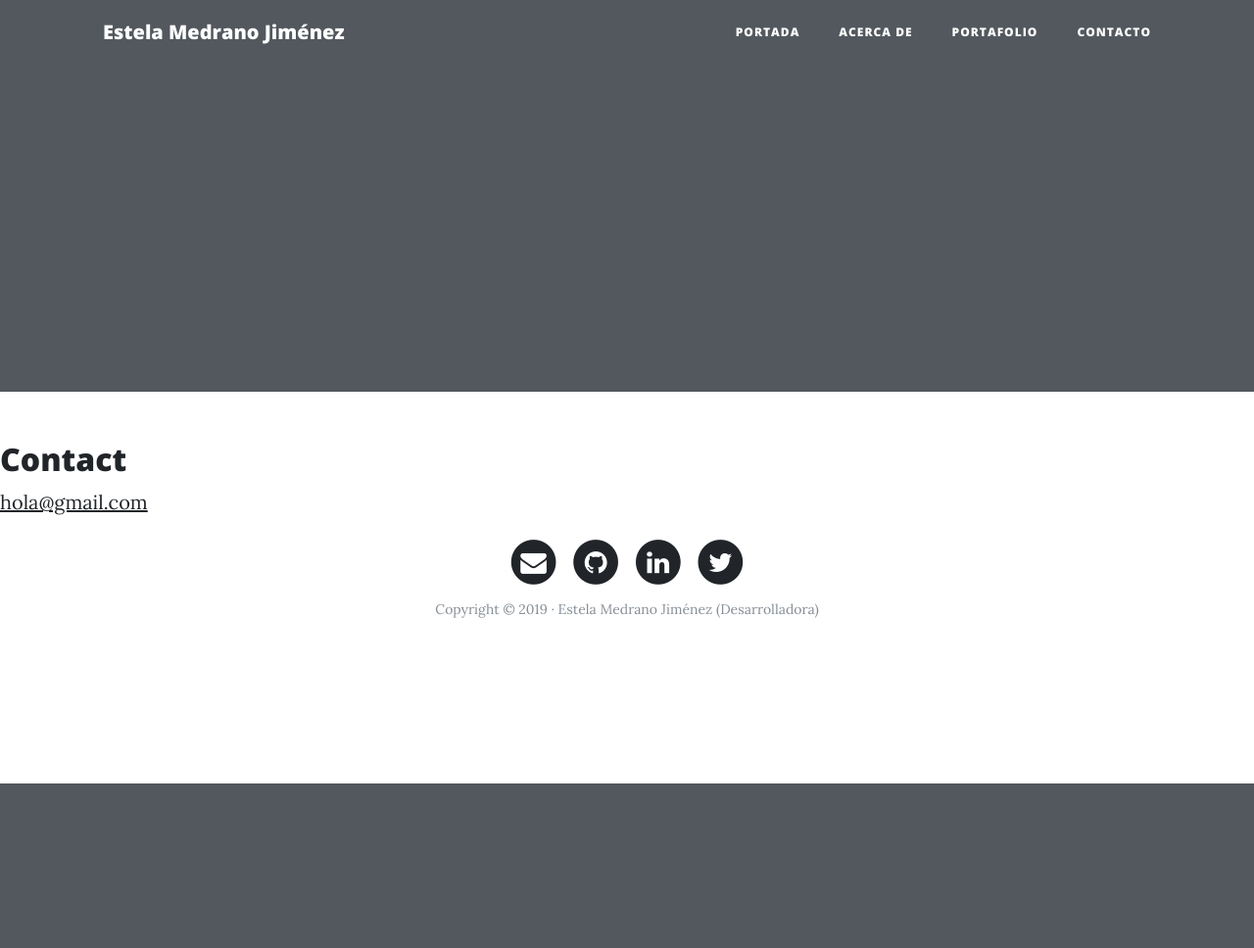
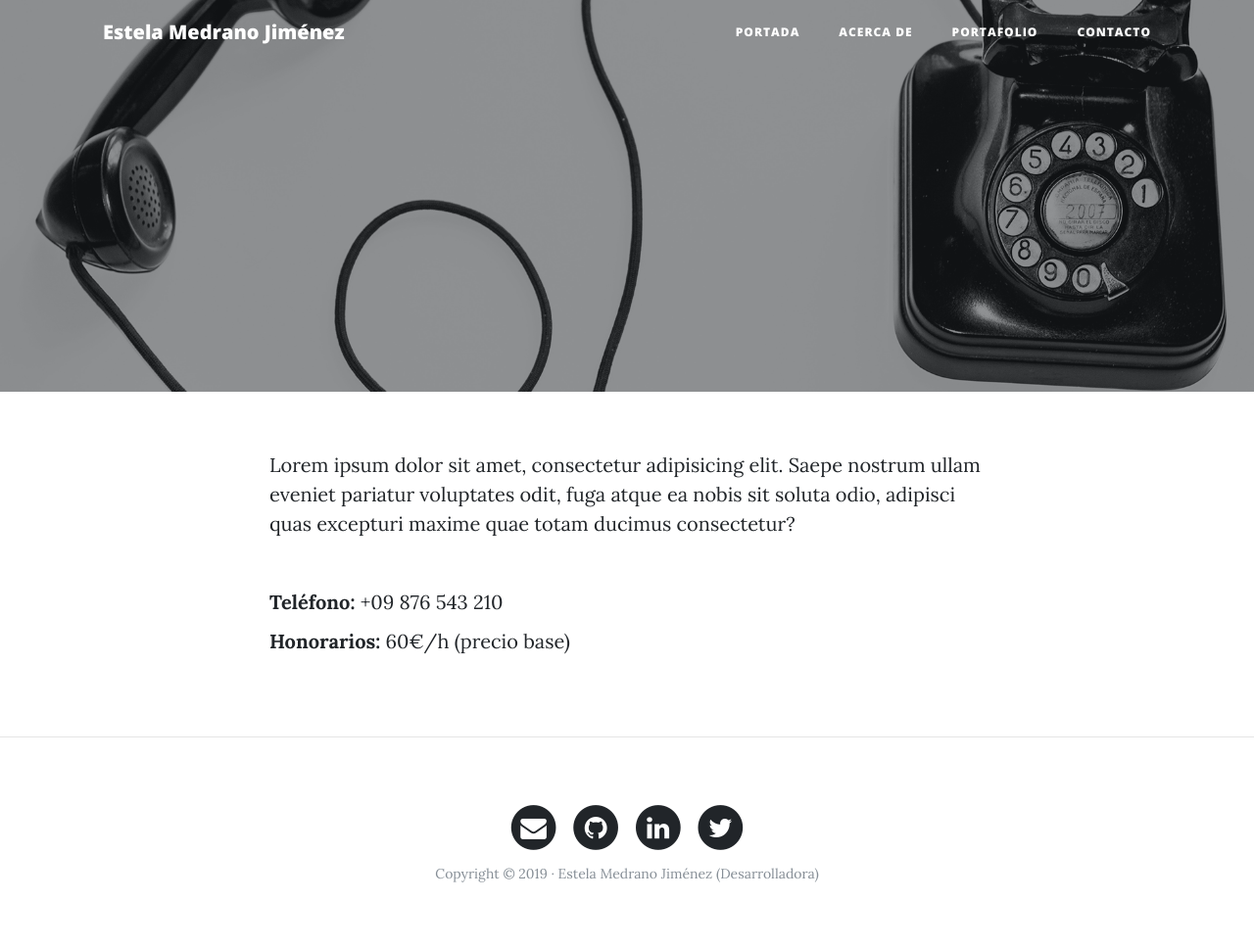
Before and after one commit to divae/web-personal-django, a Django app: page /contact/ in a window 1280 px wide. Shown: the whole page at 98% size. Before the commit the page ends 800 px from the top, so only its background shows below. Run offline with Django 3.2, Linux system fonts and the light colour scheme; some libraries are stand-ins or nearby versions.

Commit message:
maquetaciones

```diff
--- a/app/core/templates/core/pages/about_me.html
+++ b/app/core/templates/core/pages/about_me.html
@@ -21,4 +21,6 @@
       </div>
     </div>
 
+<hr>
+
 {% endblock %}
--- a/app/core/templates/core/pages/contact.html
+++ b/app/core/templates/core/pages/contact.html
@@ -2,10 +2,23 @@
 
 {% block title %}Contacto{% endblock %}
 
+{% block background %}{% load static %}{% static 'core/img/contact-bg.jpg' %}{% endblock %}
+
+{% include "core/header.html" %}
+
 {% block content %}
-<h2>Contact</h2>
-<p>
-    <a href="mailto:hola@gmail.com">hola@gmail.com</a>
-</p>
+
+    <div class="container">
+        <div class="row">
+        <div class="col-lg-8 col-md-10 mx-auto">
+            <p>Lorem ipsum dolor sit amet, consectetur adipisicing elit. Saepe nostrum ullam eveniet pariatur voluptates odit, fuga atque ea nobis sit soluta odio, adipisci quas excepturi maxime quae totam ducimus consectetur?</p>
+            <br>
+            <p><b>Teléfono:</b> +09 876 543 210</p>
+            <p><b>Honorarios:</b> 60€/h (precio base)</p>
+        </div>
+        </div>
+    </div>
+
+    <hr>
 
 {% endblock %}
--- a/app/core/templates/core/pages/home.html
+++ b/app/core/templates/core/pages/home.html
@@ -5,6 +5,7 @@
 {% block background %}{% load static %}{% static 'core/img/home-bg.jpg' %}{% endblock %}
 
 {% include "core/header.html" %}
+
 {% block header %}
   <h1>Estela Medrano</h1>
   <span class="subheading">Desarrolladora Web</span>
@@ -12,4 +13,6 @@
 
 {% block content %}
 
+<hr>
+
 {% endblock %}
--- a/app/core/templates/core/pages/portfolio.html
+++ b/app/core/templates/core/pages/portfolio.html
@@ -34,4 +34,6 @@
 	      </div>
 		  </div>
 
+<hr>
+
 {% endblock %}
```
